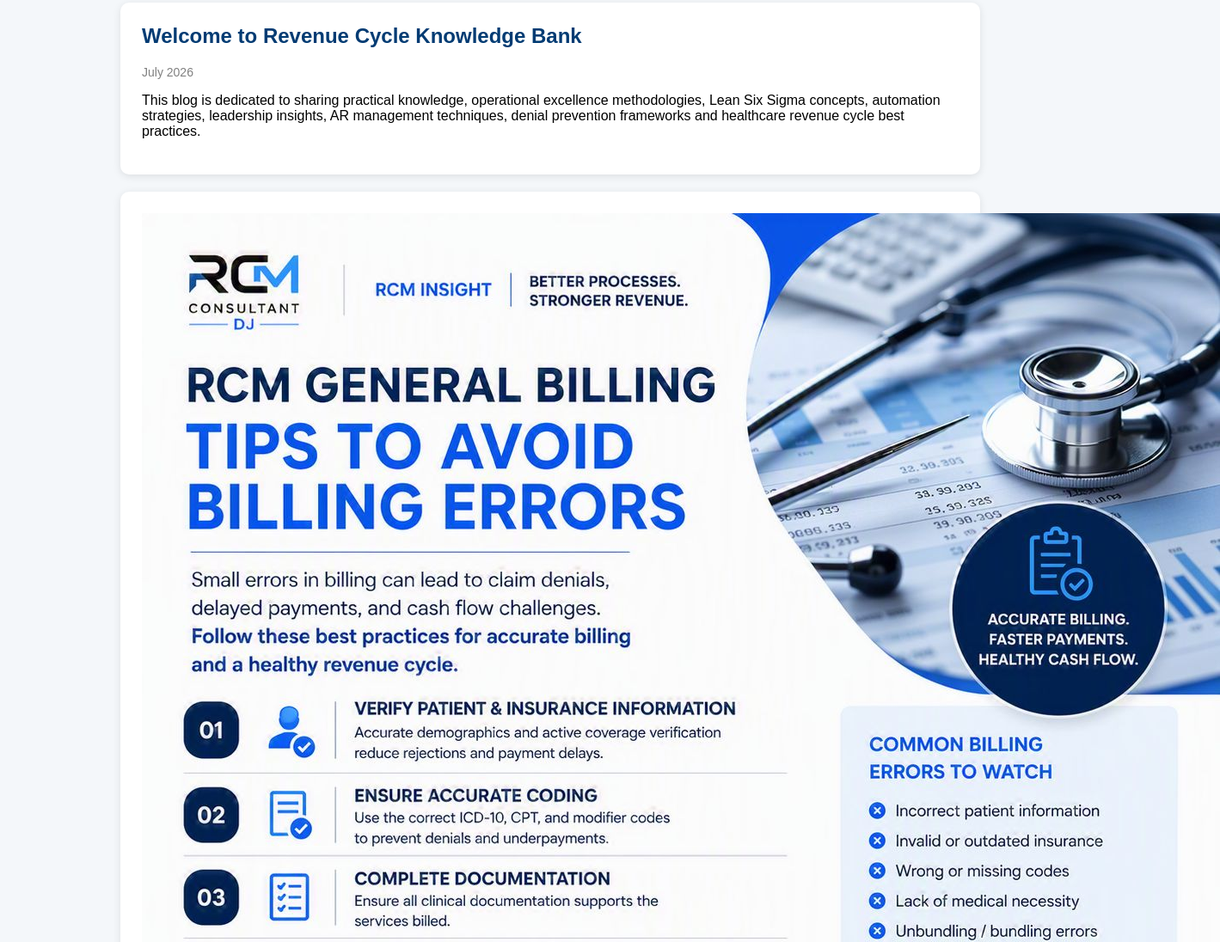
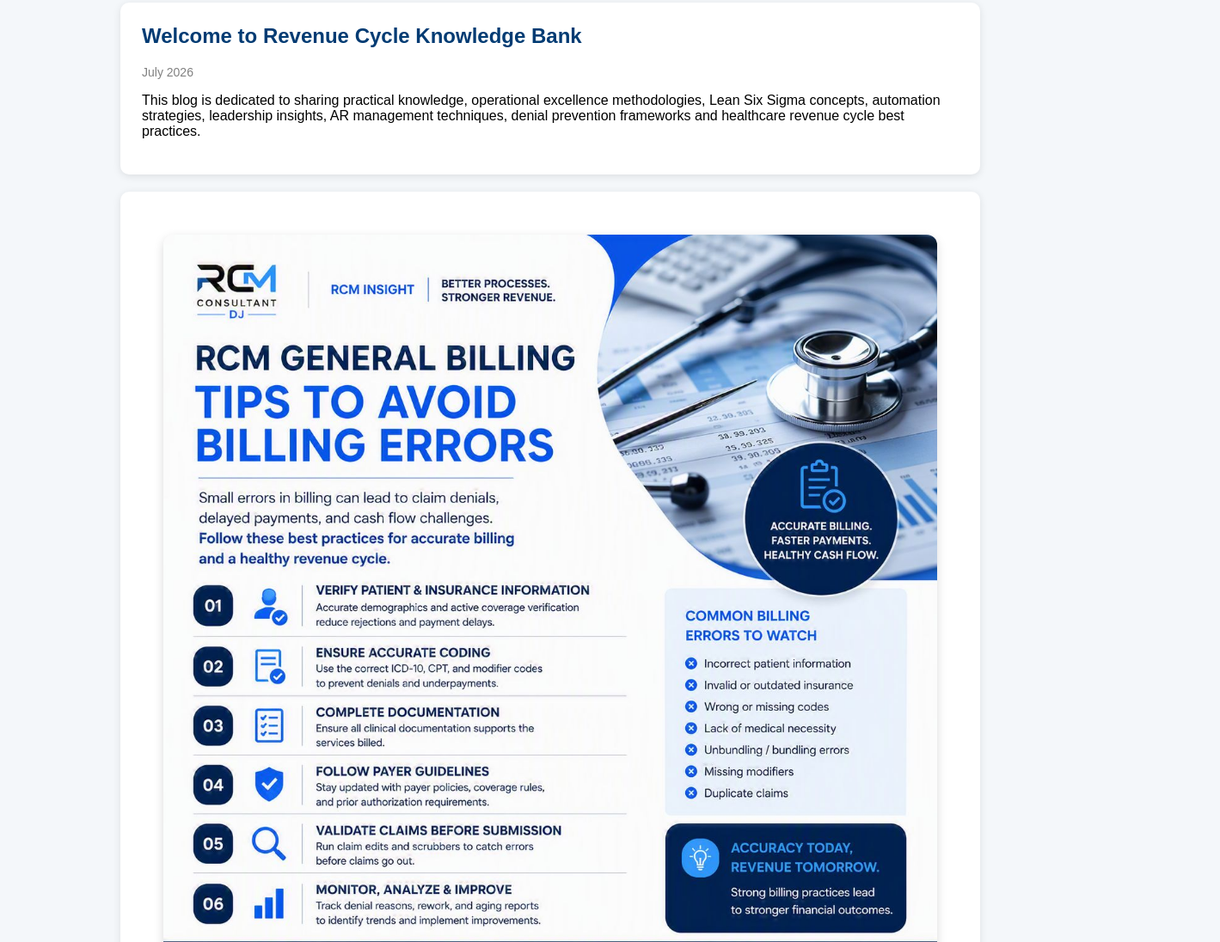
Before and after one commit to dojoseph-driod/revenue-cycle-knowledge-bank, a plain HTML site: page blog.html in a window 1280 px wide. Shown: the part 329-1425 px from the top of the page at 86% size, 1419 px wide, since content can reach past the window. Drawn offline with Linux system fonts and the light colour scheme.

Commit message:
Update blog.html

```diff
--- a/blog.html
+++ b/blog.html
@@ -53,6 +53,16 @@
 margin-top:0;
 }
 
+.article-image{
+width:100%;
+max-width:900px;
+height:auto;
+display:block;
+margin:25px auto;
+border-radius:12px;
+box-shadow:0 4px 12px rgba(0,0,0,0.15);
+}
+
 .date{
 color:gray;
 font-size:14px;
@@ -98,7 +108,7 @@
 
 <div class="article">
 
-<img src="images/Billing Tips.jpg" alt="Billing Tips">
+<img src="images/Billing Tips.jpg" alt="Billing Tips" class="article-image">
 
 <h2>RCM General Billing Tips to Avoid Costly billing errors, prevent denials and improve cash flow</h2>
 
```
